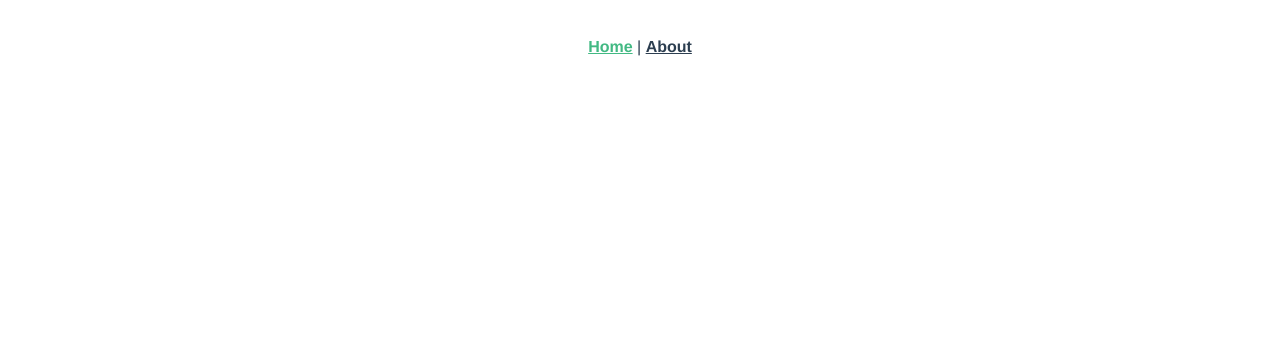
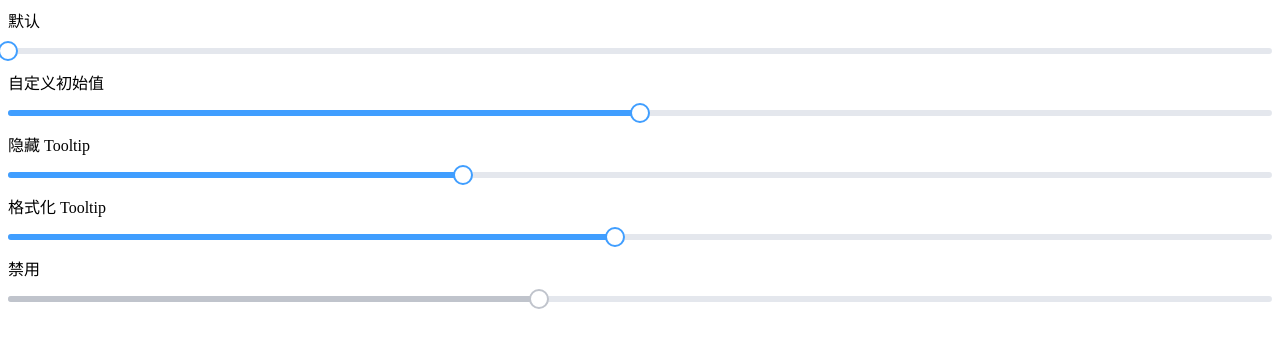
Before and after one commit to gao12yuan/project, a Vue app: page / in a window 1280 px wide. Shown: the top 348 px of the page. Built offline with nearby package versions, Linux system fonts and the light colour scheme.

Commit message:
'提交一次'

```diff
--- a/package.json
+++ b/package.json
@@ -9,6 +9,7 @@
   },
   "dependencies": {
     "core-js": "^2.6.5",
+    "element-ui": "^2.9.1",
     "vue": "^2.6.10",
     "vue-router": "^3.0.3"
   },
--- a/src/App.vue
+++ b/src/App.vue
@@ -1,29 +1,44 @@
 <template>
-  <div id="app">
-    <div id="nav">
-      <router-link to="/">Home</router-link> |
-      <router-link to="/about">About</router-link>
+  <div>
+    <div class="block">
+      <span class="demonstration">默认</span>
+      <el-slider v-model="value1"></el-slider>
     </div>
-    <router-view/>
+    <div class="block">
+      <span class="demonstration">自定义初始值</span>
+      <el-slider v-model="value2"></el-slider>
+    </div>
+    <div class="block">
+      <span class="demonstration">隐藏 Tooltip</span>
+      <el-slider v-model="value3" :show-tooltip="false"></el-slider>
+    </div>
+    <div class="block">
+      <span class="demonstration">格式化 Tooltip</span>
+      <el-slider v-model="value4" :format-tooltip="formatTooltip"></el-slider>
+    </div>
+    <div class="block">
+      <span class="demonstration">禁用</span>
+      <el-slider v-model="value5" disabled></el-slider>
+    </div>
   </div>
 </template>
-
-<style lang="less">
-#app {
-  font-family: 'Avenir', Helvetica, Arial, sans-serif;
-  -webkit-font-smoothing: antialiased;
-  -moz-osx-font-smoothing: grayscale;
-  text-align: center;
-  color: #2c3e50;
-}
-#nav {
-  padding: 30px;
-  a {
-    font-weight: bold;
-    color: #2c3e50;
-    &.router-link-exact-active {
-      color: #42b983;
+<script>
+export default {
+  data () {
+    return {
+      value1: 0,
+      value2: 50,
+      value3: 36,
+      value4: 48,
+      value5: 42
+    }
+  },
+  methods: {
+    formatTooltip (val) {
+      return val / 100
     }
   }
 }
+</script>
+<style>
 </style>
```
Also changed, not shown: src/main.js (+17 -0 lines), 1 other file (tests, documents, lock files or other folders).
